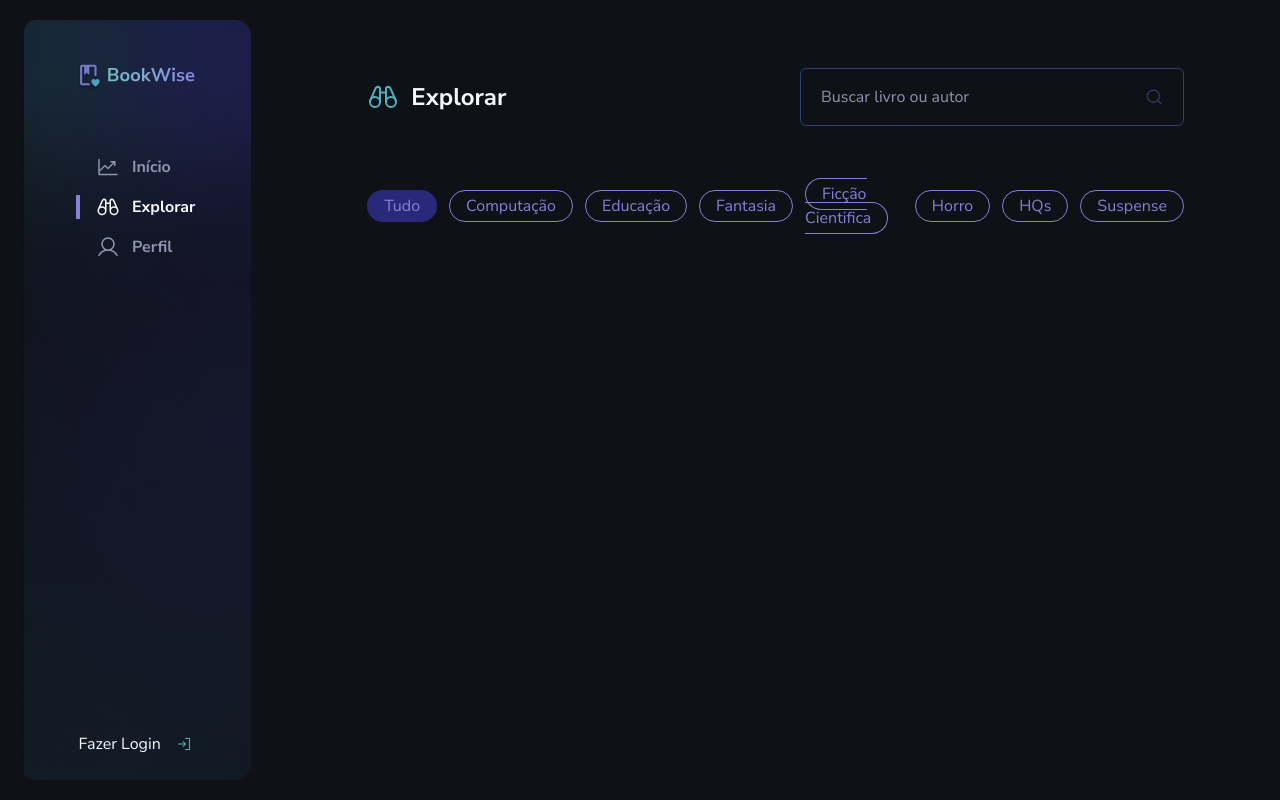
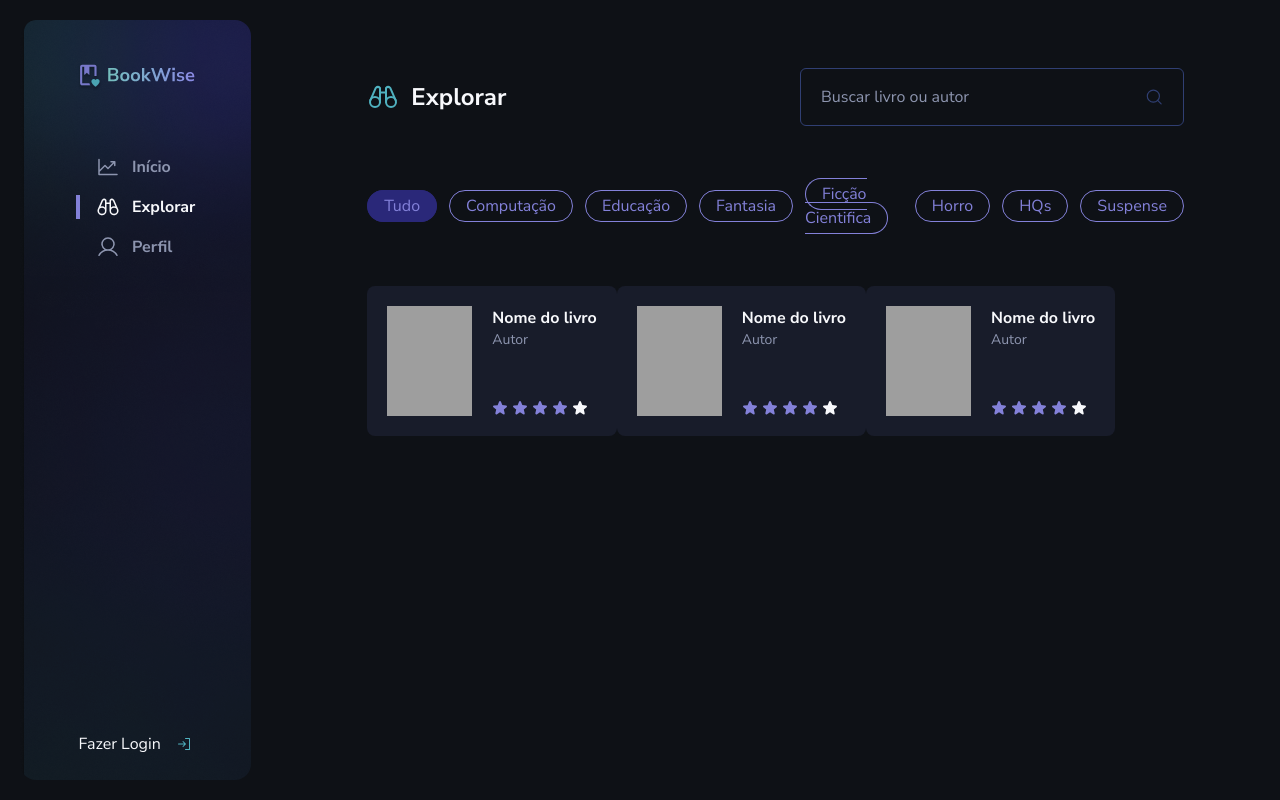
Before and after one commit to giovaniocan/book-wise, a Next.js app: page /explorer in a window 1280 px wide. Built offline with nearby package versions, Linux system fonts and the light colour scheme; grey boxes are pictures that could not be loaded.

Commit message:
added line-calmpl in the BookCard

```diff
--- a/src/components/BookCard/index.tsx
+++ b/src/components/BookCard/index.tsx
@@ -13,7 +13,7 @@ export function BookCard() {
       />
       <div className="flex flex-col justify-between">
         <div className="flex flex-col">
-          <h4 className="font-bold text-base">Nome do livro</h4>
+          <h4 className="font-bold text-base line-clamp-2">Nome do livro</h4>
           <span className="text-sm text-gray-400">Autor</span>
         </div>
         <div>
--- a/src/pages/explorer/index.tsx
+++ b/src/pages/explorer/index.tsx
@@ -1,3 +1,4 @@
+import { BookCard } from '@/components/BookCard'
 import { Navigator } from '@/components/Navigator'
 import { SearchBar } from '@/components/SearchBar'
 import { Filters } from '@/components/filters'
@@ -19,6 +20,11 @@ export default function Home() {
         </div>
 
         <Filters />
+        <div className="flex ">
+          <BookCard />
+          <BookCard />
+          <BookCard />
+        </div>
       </div>
     </div>
   )
```
